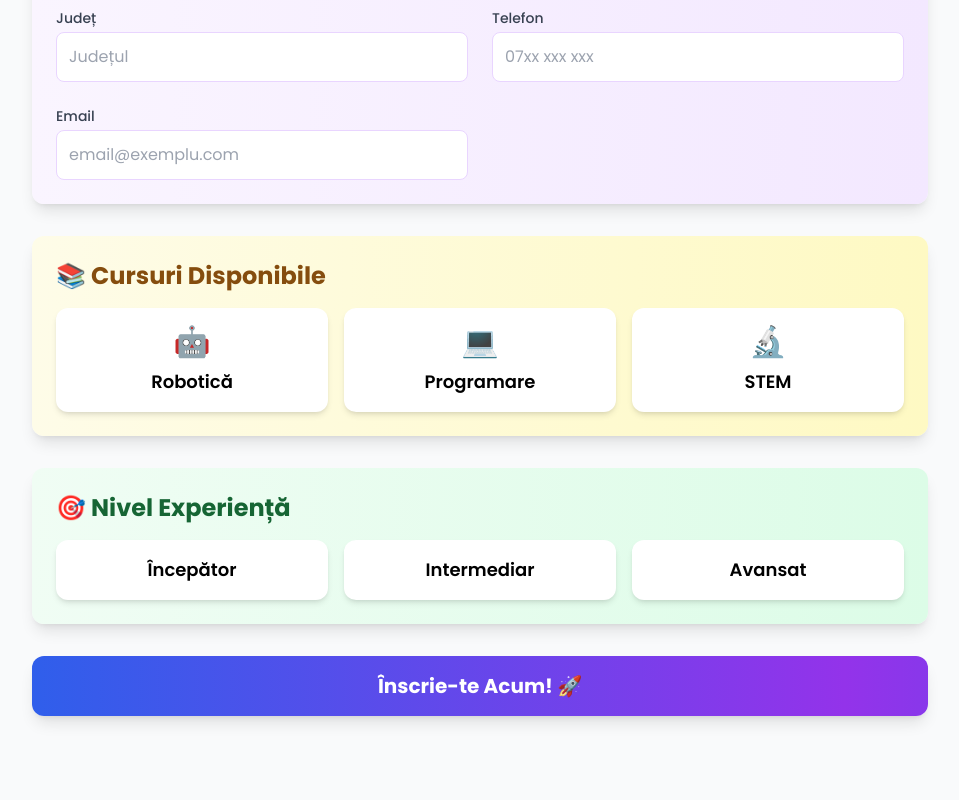
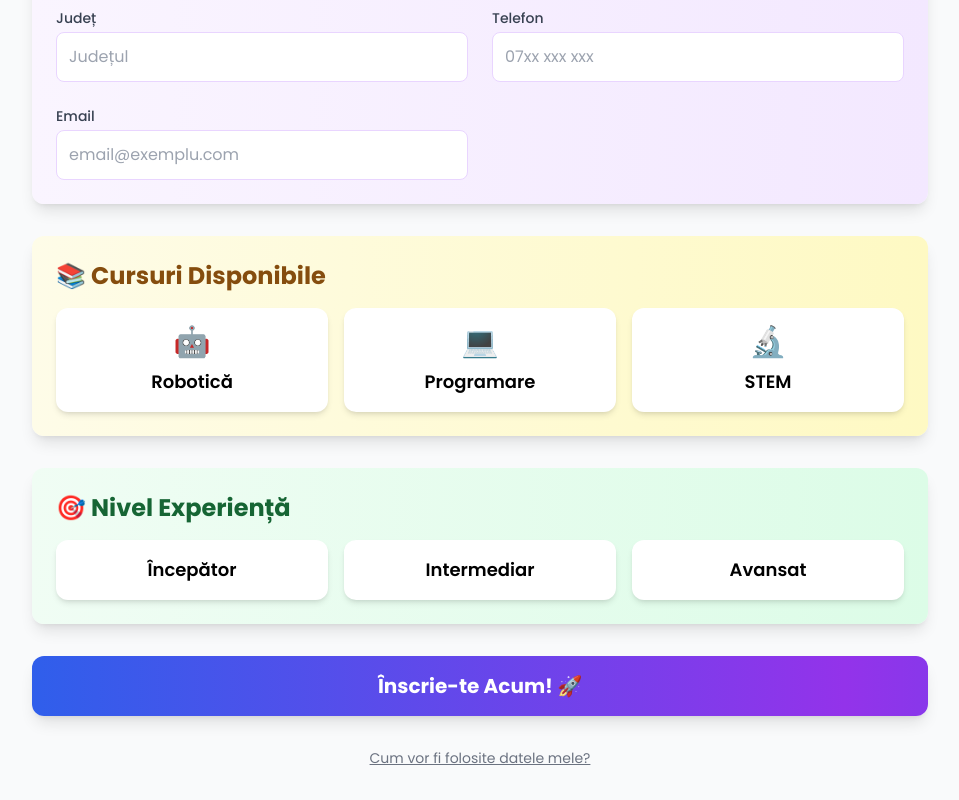
Before and after one commit to gigibardan/form-tma, a Next.js app: page / in a window 1280 px wide. Shown: the part 916-1716 px from the top of the page, without its empty margins (160-1119 px from the left). Before the commit the page ends 1664 px from the top, so only its background shows below. Built offline with nearby package versions, Linux system fonts and the light colour scheme.

Commit message:
GDPR info button

```diff
--- a/components/FormularInscriere.tsx
+++ b/components/FormularInscriere.tsx
@@ -4,6 +4,8 @@ import { useState } from 'react'
 import Image from 'next/image'
 
 export default function FormularInscriere() {
+
+  const [showGDPR, setShowGDPR] = useState(false);
   const [isSubmitted, setIsSubmitted] = useState(false);
   const [formData, setFormData] = useState({
     // Date copil
@@ -131,7 +133,7 @@ export default function FormularInscriere() {
           {/* Logo */}
           <div className="w-24 h-24 md:w-32 md:h-32 flex-shrink-0">
             <Image
-              src="/images/logo.png"
+              src="images/logo.png"
               alt="TechMinds Academy"
               width={128}
               height={128}
@@ -398,6 +400,36 @@ export default function FormularInscriere() {
         >
           Înscrie-te Acum! 🚀
         </button>
+
+        {/* GDPR Info */}
+<div className="text-center mt-4 text-sm text-gray-500">
+  <button
+    type="button"
+    className="underline hover:text-gray-700 transition"
+    onClick={() => setShowGDPR(!showGDPR)}
+  >
+    Cum vor fi folosite datele mele?
+  </button>
+
+  <div
+    className={`overflow-hidden transition-all duration-500 ease-linear ${
+      showGDPR ? "max-h-40 opacity-100" : "max-h-0 opacity-0"
+    }`}
+  >
+    <div className="mt-2 bg-gray-100 p-4 rounded-lg text-left text-gray-700 shadow">
+      <p>
+        Datele furnizate în acest formular vor fi utilizate exclusiv pentru procesul de înscriere
+        la TechMinds Academy. Acestea nu vor fi distribuite către terți și sunt protejate conform
+        reglementărilor GDPR. Pentru orice întrebări, ne puteți contacta la{' '}
+        <a href="mailto:contact@techminds.academy" className="text-blue-600 underline">
+          office@techminds-academy.ro
+        </a>.
+      </p>
+    </div>
+  </div>
+</div>
+
+
       </form>
     </div>
   )
```
